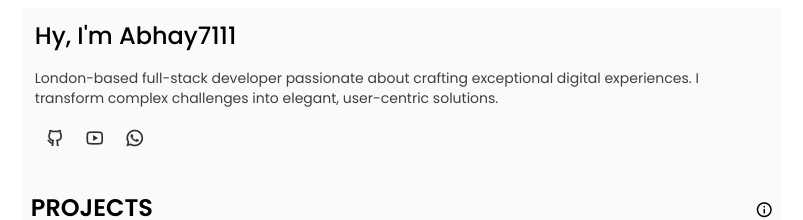
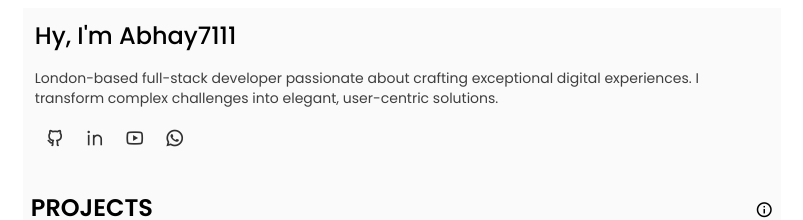
Before and after one commit to Abhay7111/Portfolio-readme, a React (Vite) app: page / in a window 1280 px wide. Shown: the top 220 px of the page, without its empty margins (238-1041 px from the left). Built offline with nearby package versions, Linux system fonts and the light colour scheme; some icons are missing.

Commit message:
linked in link updated

```diff
--- a/src/Components/home.jsx
+++ b/src/Components/home.jsx
@@ -144,7 +144,7 @@ function home() {
           },
           {
                title:'Linkedin',
-               link:'',
+               link:'https://www.linkedin.com/in/abhay-vishwakarma-a72005259/',
                icon:'ri-linkedin-line',
           },
           {
```
